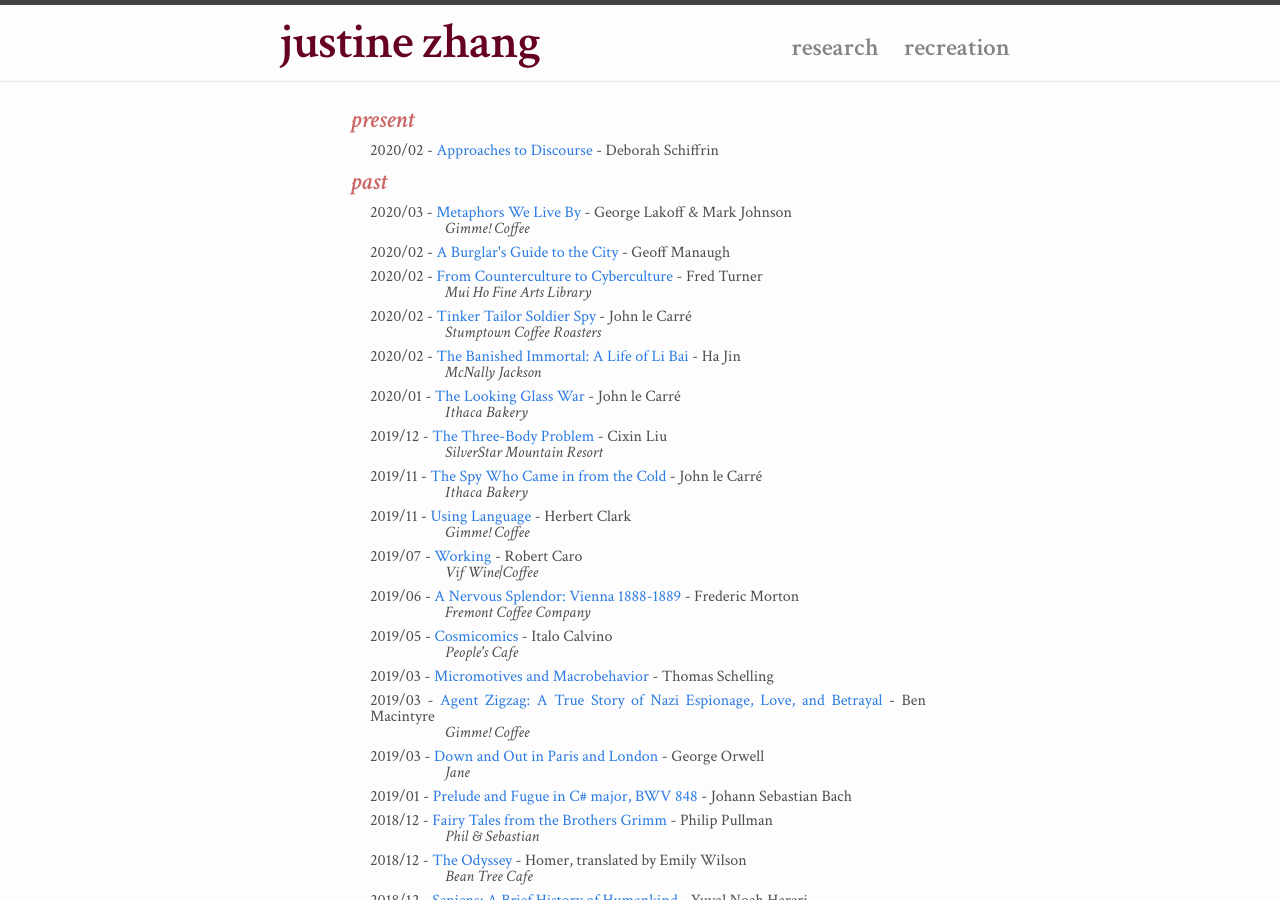
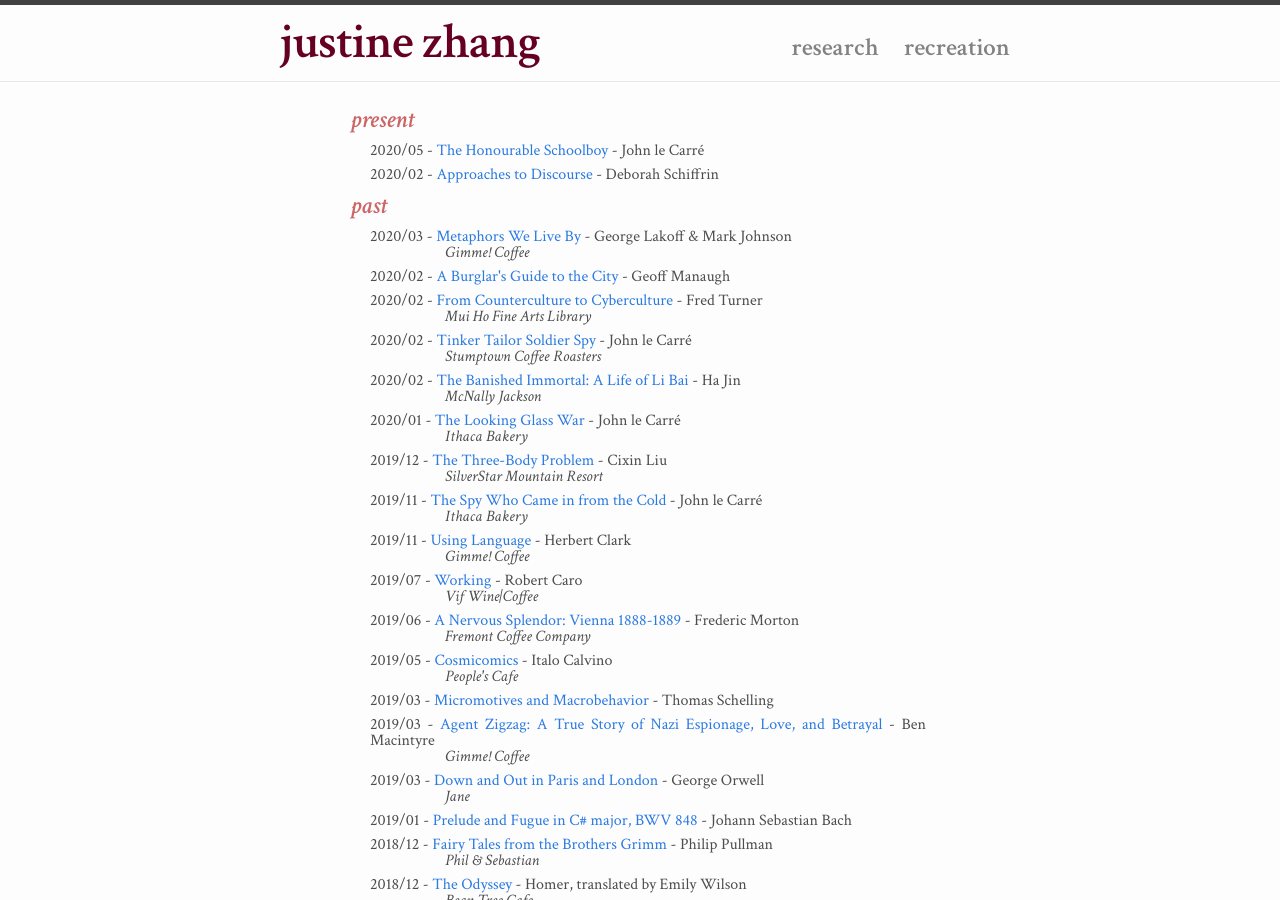
Before and after one commit to tisjune/tisjune.github.io, a Jekyll site: the page built from misc.html, in a window 1280 px wide and 900 px high. Built offline with Jekyll 4.4.1, drawn with Linux system fonts in a browser that asks for light colours; nearby versions of some CDN libraries.

Commit message:
new book

```diff
--- a/_data/consumables.yml
+++ b/_data/consumables.yml
@@ -1,5 +1,12 @@
 ## present
 ## I should redesign this to account for rereads and potential blog posts...
+
+- id: "lecarre1977schoolboy"
+  name: "The Honourable Schoolboy"
+  author: "John le Carré"
+  link: "https://g.co/kgs/DgzgoP"
+  date: "2020/05"
+  state: "present"
 
 - id: "schiffrin1994discourse"
   name: "Approaches to Discourse"
```
